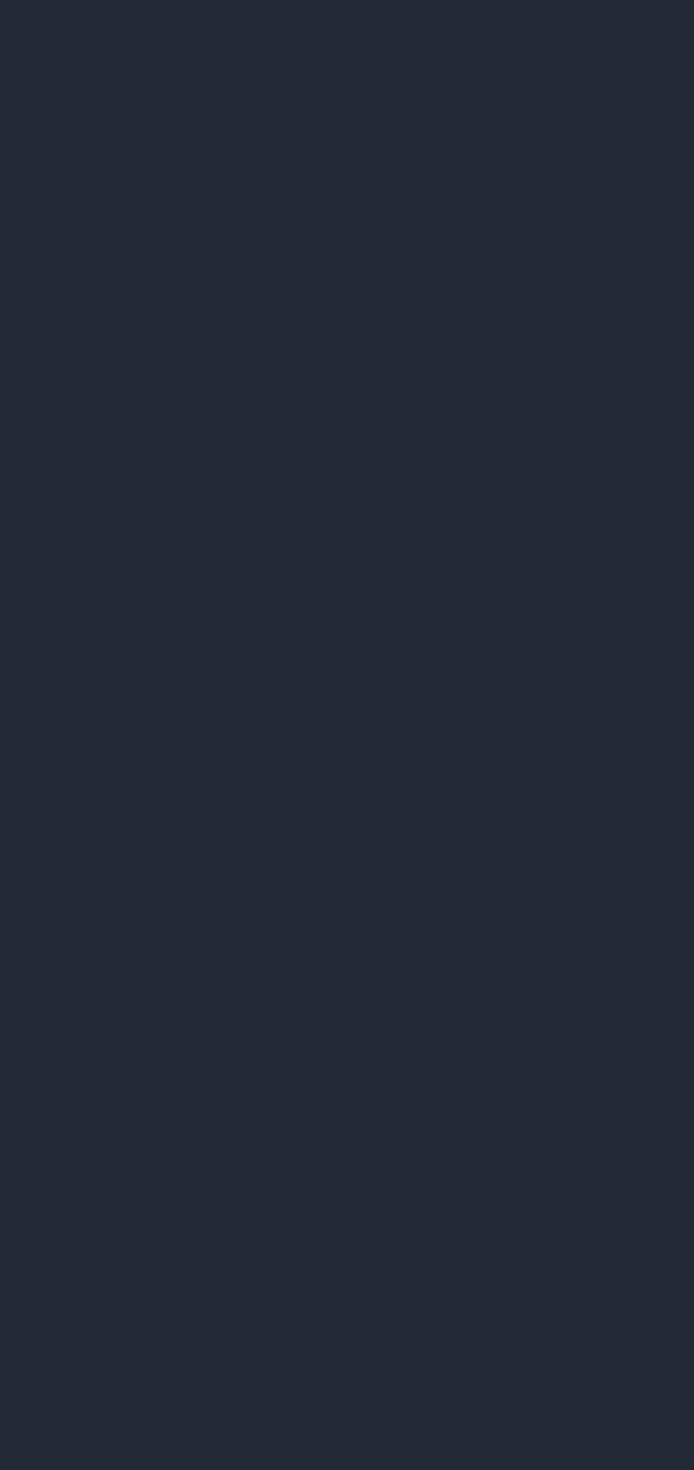
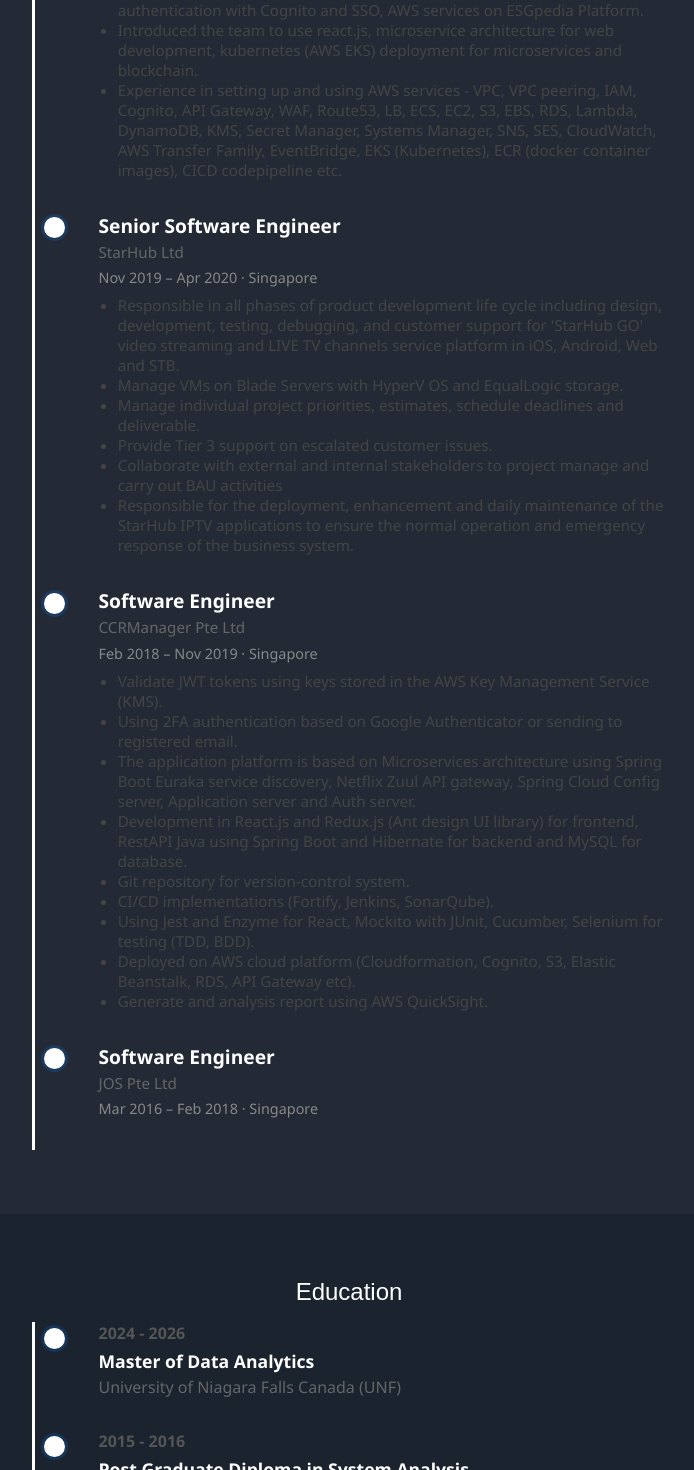
Before and after one commit to ThandaAye/thandaaye.github.io, a React (Vite) app: page / in a window 1280 px wide. Shown: the part 1330-2800 px from the top of the page, without its empty margins (291-985 px from the left). Before the commit the page ends 1344 px from the top, so only its background shows below. Built offline with nearby package versions, Linux system fonts and the light colour scheme.

Commit message:
added experiences and education section

```diff
--- a/src/App.jsx
+++ b/src/App.jsx
@@ -1,8 +1,10 @@
 import React from 'react';
 import './index.css';
+import Aboutme from './components/Aboutme';
 import Skills from './components/Skills';
+import Workexperiences from './components/Workexperiences';
+import Educations from './components/Educations';
 import Contact from './components/Contact';
-import Aboutme from './components/Aboutme';
 
 function App() {
   return (
@@ -15,6 +17,8 @@
             <ul class="nav-links">
               <li><a href="#about">ME</a></li>
               <li><a href="#skills">SKILLS</a></li>
+              <li><a href="#workexperiences">WORK EXPERIENCES</a></li>
+              <li><a href="#educations">EDUCATIONS</a></li>
               <li><a href="#contact">CONTACT</a></li>
             </ul>
           </div>
@@ -30,6 +34,14 @@
           <Skills />
         </section>
 
+        <section id="workexperiences">
+          <Workexperiences />
+        </section>
+
+        <section id="educations">
+          <Educations />
+        </section>
+
         <section id="contact">
           <Contact />
         </section>
--- /dev/null
+++ b/src/components/Educations.jsx
@@ -0,0 +1,39 @@
+import React from 'react';
+
+const Education = () => {
+  return (
+    <section class="education-timeline">
+      <div class="timeline-title">Education</div>
+      <div class="timeline">
+        <div class="timeline-item">
+          <div class="timeline-dot"></div>
+          <div class="timeline-date">2024 - 2026</div>
+          <div class="timeline-content">
+            <h3>Master of Data Analytics</h3>
+            <p>University of Niagara Falls Canada (UNF)</p>
+          </div>
+        </div>
+
+        <div class="timeline-item">
+          <div class="timeline-dot"></div>
+          <div class="timeline-date">2015 - 2016</div>
+          <div class="timeline-content">
+            <h3>Post Graduate Diploma in System Analysis</h3>
+            <p>National niversity of Singapore (NUS)</p>
+          </div>
+        </div>
+
+        <div class="timeline-item">
+          <div class="timeline-dot"></div>
+          <div class="timeline-date">2008 - 2013</div>
+          <div class="timeline-content">
+            <h3>Bachelor in Electronic Engineering</h3>
+            <p>Mandalay Technological University (MTU)</p>
+          </div>
+        </div>
+      </div>
+    </section>
+  );
+};
+
+export default Education;
--- /dev/null
+++ b/src/components/Workexperiences.jsx
@@ -0,0 +1,76 @@
+import React from 'react';
+
+const Workexperiences = () => {
+  return (
+    <section class="experience-timeline">
+        <div class="timeline-title">Work Experiences</div>
+        <div class="timeline">
+
+        <div class="timeline-item">
+          <div class="timeline-dot"></div>
+            <div class="experience-header">
+                <h3>Teachnical Lead / Lead Software Engineer</h3>
+                <span class="company">ESGPedia Pte Ltd</span>
+            </div>
+            <div class="experience-duration">Apr 2020 – Oct 2024 · Singapore</div>
+            <ul class="experience-details">
+                <li>Led the team of junior and senior software engineers to build the finance platform RESTful web services (microservice architecture) using ReactJS, redux, hooks, TypeScript, Spring Boot Java, Hibernate, Maven, OAuth2 authentication with Cognito and SSO, AWS services on ESGpedia Platform.</li>
+                <li>Introduced the team to use react.js, microservice architecture for web development, kubernetes (AWS EKS) deployment for microservices and blockchain.</li>
+                <li>Experience in setting up and using AWS services - VPC, VPC peering, IAM, Cognito, API Gateway, WAF, Route53, LB, ECS, EC2, S3, EBS, RDS, Lambda, DynamoDB, KMS, Secret Manager, Systems Manager, SNS, SES, CloudWatch, AWS Transfer Family, EventBridge, EKS (Kubernetes), ECR (docker container images), CICD codepipeline etc.</li>
+            </ul>
+        </div>
+
+        <div class="timeline-item">
+          <div class="timeline-dot"></div>
+            <div class="experience-header">
+                <h3>Senior Software Engineer</h3>
+                <span class="company">StarHub Ltd</span>
+            </div>
+            <div class="experience-duration">Nov 2019 – Apr 2020 · Singapore</div>
+            <ul class="experience-details">
+                <li>Responsible in all phases of product development life cycle including design, development, testing, debugging, and customer support for 'StarHub GO' video streaming and LIVE TV channels service platform in iOS, Android, Web and STB.</li>
+                <li>Manage VMs on Blade Servers with HyperV OS and EqualLogic storage.</li>
+                <li>Manage individual project priorities, estimates, schedule deadlines and deliverable.</li>
+                <li>Provide Tier 3 support on escalated customer issues.</li>
+                <li>Collaborate with external and internal stakeholders to project manage and carry out BAU activities</li>
+                <li>Responsible for the deployment, enhancement and daily maintenance of the StarHub IPTV applications to ensure the normal operation and emergency response of the business system.</li>
+            </ul>
+        </div>
+
+        <div class="timeline-item">
+          <div class="timeline-dot"></div>
+            <div class="experience-header">
+                <h3>Software Engineer</h3>
+                <span class="company">CCRManager Pte Ltd</span>
+            </div>
+            <div class="experience-duration">Feb 2018 – Nov 2019 · Singapore</div>
+            <ul class="experience-details">
+                <li>Validate JWT tokens using keys stored in the AWS Key Management Service (KMS).</li>
+                <li>Using 2FA authentication based on Google Authenticator or sending to registered email.</li>
+                <li>The application platform is based on Microservices architecture using Spring Boot Euraka service discovery, Netflix Zuul API gateway, Spring Cloud Config server, Application server and Auth server.</li>
+                <li>Development in React.js and Redux.js (Ant design UI library) for frontend, RestAPI Java using Spring Boot and Hibernate for backend and MySQL for database.</li>
+                <li>Git repository for version-control system.</li>
+                <li>CI/CD implementations (Fortify, Jenkins, SonarQube).</li>
+                <li>Using Jest and Enzyme for React, Mockito with JUnit, Cucumber, Selenium for testing (TDD, BDD).</li>
+                <li>Deployed on AWS cloud platform (Cloudformation, Cognito, S3, Elastic Beanstalk, RDS, API Gateway etc).</li>
+                <li>Generate and analysis report using AWS QuickSight.</li>
+            </ul>
+        </div>
+
+        <div class="timeline-item">
+          <div class="timeline-dot"></div>
+            <div class="experience-header">
+                <h3>Software Engineer</h3>
+                <span class="company">JOS Pte Ltd</span>
+            </div>
+            <div class="experience-duration">Mar 2016 – Feb 2018 · Singapore</div>
+            <ul class="experience-details">
+            </ul>
+        </div>
+
+        </div>
+        </section>
+  );
+};
+
+export default Workexperiences;
--- a/src/index.css
+++ b/src/index.css
@@ -7,7 +7,7 @@
   margin: 0;
   font-family: 'Poppins', fantasy;
   background: #232a35;
-  color: #ddd9d9;
+  color: #fff;
 }
 
 .container {
@@ -98,6 +98,113 @@
   line-height: 1.6;
 }
 
+/* Work Experiences Section */
+.experience-timeline {
+  padding: 4rem 1rem;
+  background-color: #232a35;
+  font-family: 'Segoe UI', sans-serif;
+  display: flex;
+  flex-direction: column;
+  align-items: center;
+  justify-content: center;
+}
+
+.experience-header h3 {
+  margin: 0;
+  font-size: 1.2rem;
+  color: #fff;
+}
+
+.company {
+  display: block;
+  font-size: 0.95rem;
+  color: #666;
+  margin-top: 0.2rem;
+}
+
+.experience-duration {
+  font-size: 0.9rem;
+  color: #888;
+  margin-top: 0.4rem;
+}
+
+.experience-details {
+  margin-top: 0.5rem;
+  padding-left: 1.2rem;
+  list-style-type: disc;
+  color: #444;
+  font-size: 0.95rem;
+}
+
+
+/* Education Section */
+.education-timeline {
+  padding: 4rem 1rem;
+  background-color: #1a232e;
+  font-family: 'Segoe UI', sans-serif;
+  display: flex;
+  flex-direction: column;
+  align-items: center;
+  justify-content: center;
+}
+
+.education-timeline h2 {
+  text-align: center;
+  font-size: 2rem;
+  margin-bottom: 2rem;
+  color: #333;
+}
+
+.timeline {
+  position: relative;
+  border-left: 3px solid #fff;
+  padding-left: 2rem;
+  max-width: 600px;
+  width: 100%;
+}
+
+.timeline-title {
+  font-size: 1.5rem;
+  color: #fff;
+  margin-bottom: 1rem;
+  font-family: 'Poppins', fantasy;
+}
+
+.timeline-item {
+  position: relative;
+  margin-bottom: 2rem;
+  padding-left: 2rem; /* Increased from 1.5rem */
+}
+
+.timeline-dot {
+  position: absolute;
+  left: -1.4rem; /* Adjusted to stay in line after padding change */
+  top: 0.35rem;
+  width: 15px;
+  height: 15px;
+  background-color: #fff;
+  border-radius: 50%;
+  border: 3px solid #fff;
+  box-shadow: 0 0 0 3px #007bff33;
+}
+
+.timeline-date {
+  font-weight: bold;
+  color: #555;
+  margin-bottom: 0.3rem;
+}
+
+.timeline-content h3 {
+  font-size: 1.1rem;
+  color: #fff;
+  margin: 0.2rem 0;
+}
+
+.timeline-content p {
+  margin: 0;
+  color: #666;
+}
+
 /* Contact Section */
 .contact-section {
   padding: 60px 20px;
```
